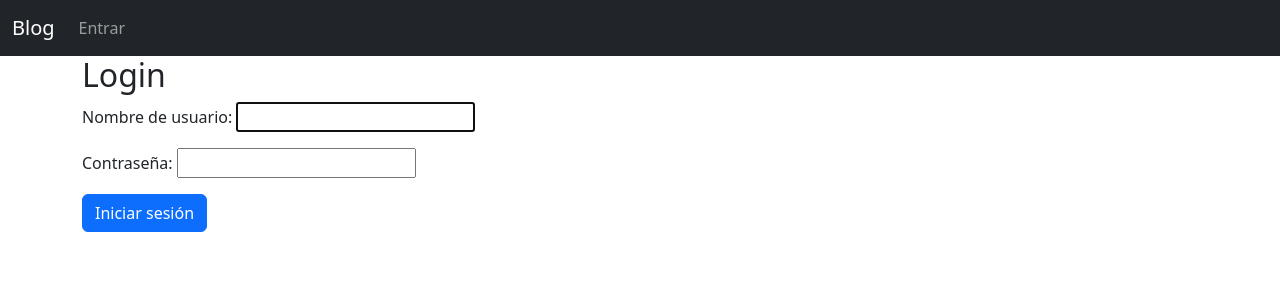
After one commit to jorgeald77/coderhouse-proyecto-blog, a Django app: page /login in a window 1280 px wide. The commit adds this page. Shown: the top 300 px of the page. Run offline with Django 4.2, Linux system fonts and the light colour scheme; some libraries are stand-ins or nearby versions.

Commit message:
Se creo la funcionalidad para autenticar y cerrar sesion de un usuario

```diff
--- /dev/null
+++ b/blog/templates/auth/login.html
@@ -0,0 +1,17 @@
+{% extends 'templates/app.html' %}
+
+{% block main %}
+<h2>Login</h2>
+
+{% if form.errors %}
+<p style="color: red">Combinación de username y password incorrecta, intenta de nuevo.</p>
+{% endif %}
+
+<form action="" method="post">
+    {% csrf_token %}
+
+    {{ form.as_p }}
+    <input type="submit" class="btn btn-primary" value="Iniciar sesión">
+</form>
+
+{% endblock %}
--- a/blog/templates/templates/nav.html
+++ b/blog/templates/templates/nav.html
@@ -9,6 +9,7 @@
 
         <div class="collapse navbar-collapse" id="navbarNavDropdown">
             <ul class="navbar-nav">
+                {% if user.is_authenticated %}
                 <li class="nav-item">
                     <a class="nav-link active" aria-current="page" href="{% url 'home' %}">Home</a>
                 </li>
@@ -22,8 +23,15 @@
                         <li><a class="dropdown-item" href="{% url 'category.list' %}">Categorías</a></li>
                         <li><a class="dropdown-item" href="{% url 'post.list' %}">Publicaciones</a></li>
                         <li><a class="dropdown-item" href="{% url 'profile.list' %}">Usuarios</a></li>
+
+                        <a class="nav-link" aria-current="page" href="{% url 'logout' %}">Salir</a>
                     </ul>
                 </li>
+                {% else %}
+                <li class="nav-item">
+                    <a class="nav-link" aria-current="page" href="{% url 'login' %}">Entrar</a>
+                </li>
+                {% endif %}
             </ul>
         </div>
     </div>
--- a/blog/urls.py
+++ b/blog/urls.py
@@ -13,4 +13,7 @@ urlpatterns = [
 
     path('profiles/listar', views.profile_list, name='profile.list'),
     path('profiles/<int:pk>', views.profile_show, name='profile.show'),
+
+    path('login', views.auth_login, name='login'),
+    path('logout', views.auth_logout, name='logout'),
 ]
--- a/blog/views.py
+++ b/blog/views.py
@@ -1,4 +1,5 @@
-from django.contrib.auth.models import User
+from django.contrib.auth import authenticate, login, logout
+from django.contrib.auth.forms import AuthenticationForm
 from django.shortcuts import render
 from django.http import HttpResponse, HttpResponseRedirect
 
@@ -78,3 +79,23 @@ def profile_show(request, pk: int):
 
 def profile_edit(request):
     return HttpResponse("Editar perfil del usuario")
+
+
+# Authentication
+def auth_login(request):
+    if request.method == "POST":
+        form = AuthenticationForm(request, data=request.POST)
+        if form.is_valid():
+            username = form.cleaned_data.get('username')
+            password = form.cleaned_data.get('password')
+            user = authenticate(username=username, password=password)
+            if user is not None:
+                login(request, user)
+                return HttpResponseRedirect('/')
+
+    return render(request, 'auth/login.html', {'form': AuthenticationForm()})
+
+
+def auth_logout(request):
+    logout(request)
+    return HttpResponseRedirect('/')
```
Also changed, not shown: db.sqlite3.
